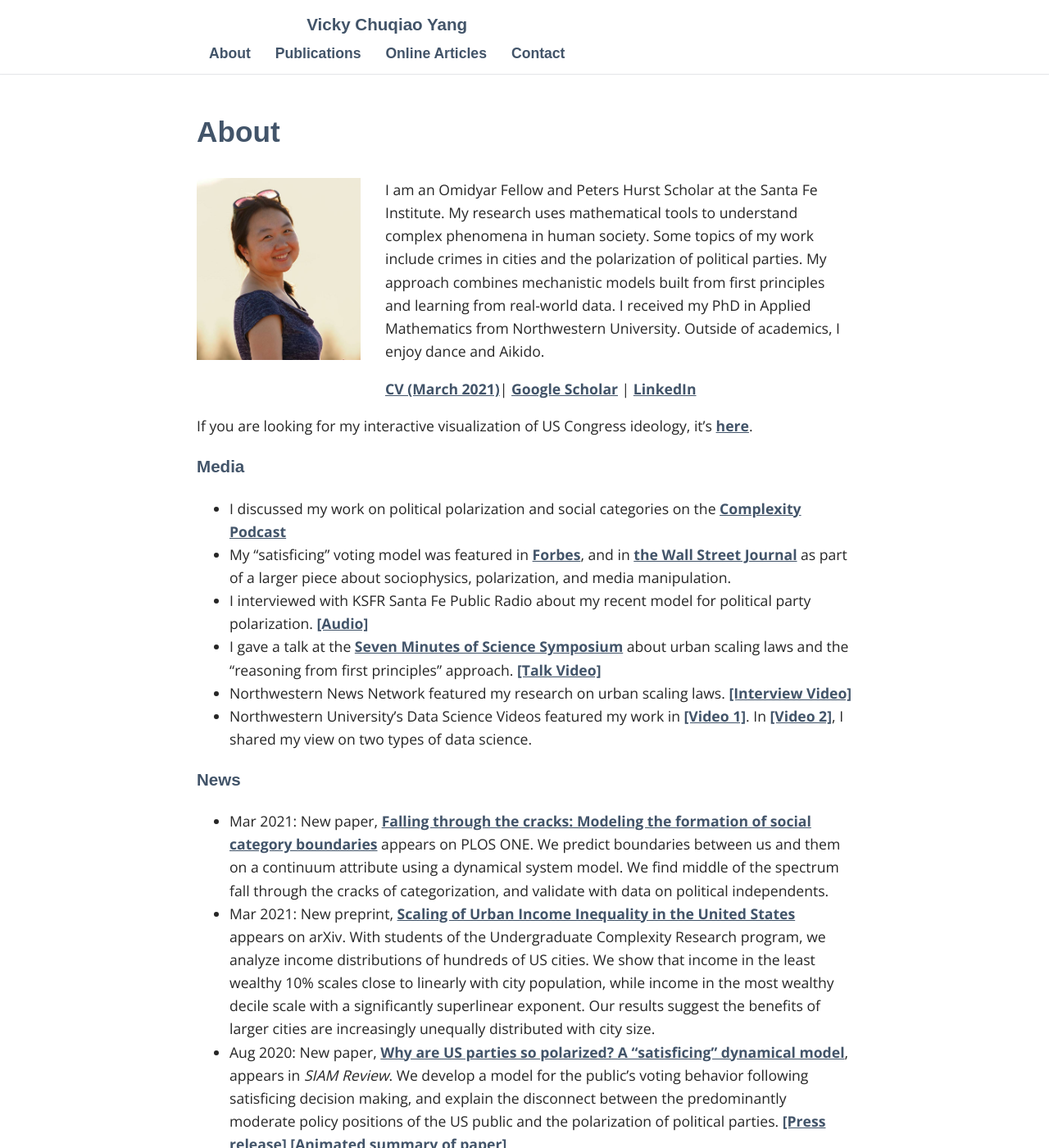
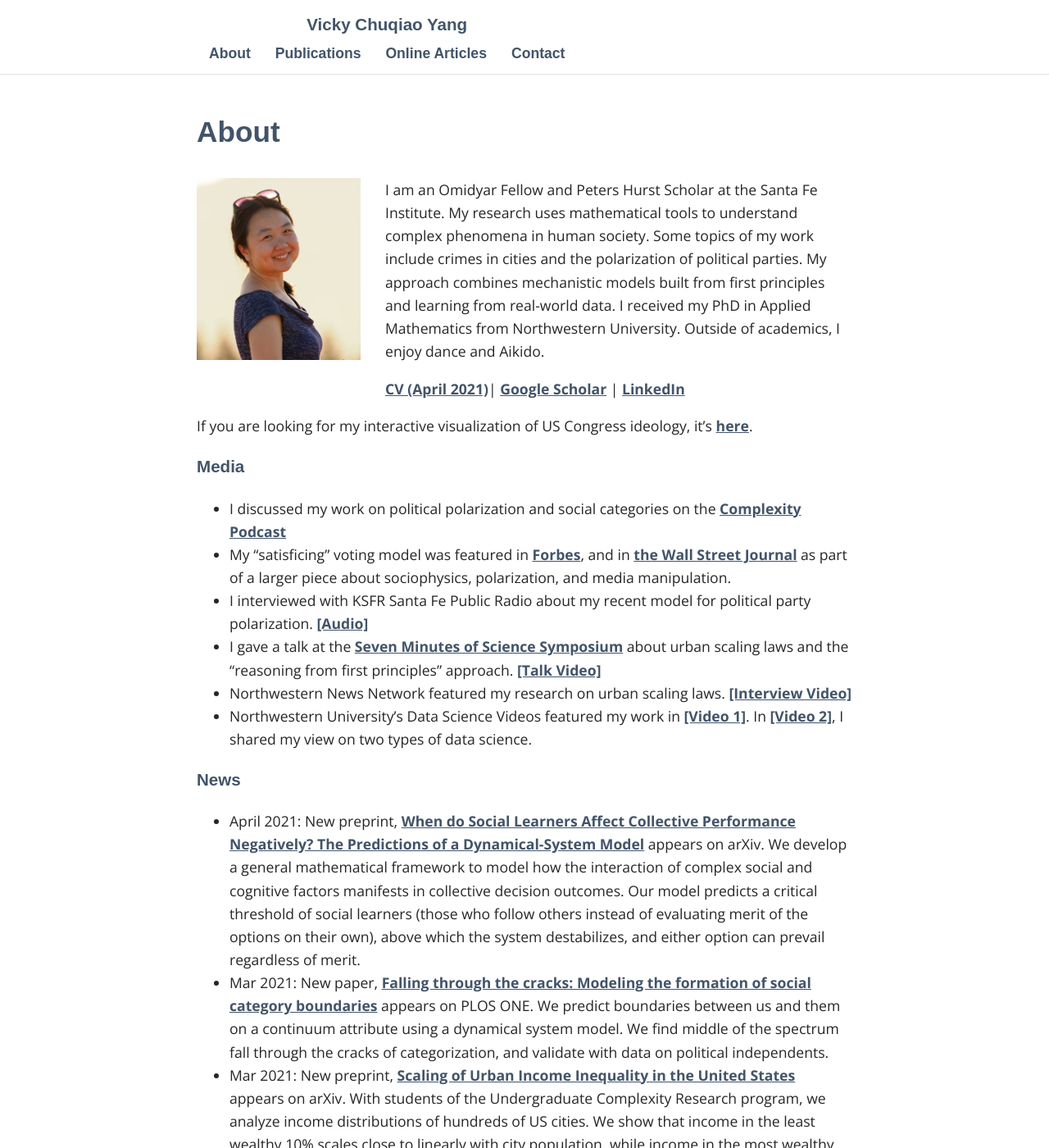
Before and after one commit to vc-yang/vc-yang.github.io, a Jekyll site: the page built from index.md, in a window 1280 px wide and 1400 px high. Shown: the whole window at 82% size. Built offline with Jekyll 4.4.1, drawn with Linux system fonts in a browser that asks for light colours; some web fonts are replaced.

Commit message:
Add collective decision preprint

```diff
--- a/index.md
+++ b/index.md
@@ -6,7 +6,7 @@ title: About
 <img style="float: left; margin: 0px 30px 30px 0px;" src="../files/vcyang_photo_1708.jpg" width = "200"/>
 I am an Omidyar Fellow and Peters Hurst Scholar at the Santa Fe Institute. My research uses mathematical tools to understand complex phenomena in human society. Some topics of my work include crimes in cities and the polarization of political parties. My approach combines mechanistic models built from first principles and learning from real-world data. I received my PhD in Applied Mathematics from Northwestern University. Outside of academics, I enjoy dance and Aikido.
 
-[CV (March 2021)](../files/CV_Yang_2021_03.pdf)&#124; [Google Scholar](https://scholar.google.com/citations?user=-dMTyjIAAAAJ&hl=en) &#124; [LinkedIn](https://www.linkedin.com/in/vcyang)
+[CV (April 2021)](../files/CV_Yang_2020_04.pdf)&#124; [Google Scholar](https://scholar.google.com/citations?user=-dMTyjIAAAAJ&hl=en) &#124; [LinkedIn](https://www.linkedin.com/in/vcyang)
 
 
 If you are looking for my interactive visualization of US Congress ideology, it's [here](http://www.vcyang.com/vis_congress/).
@@ -22,6 +22,7 @@ If you are looking for my interactive visualization of US Congress ideology, it'
 
 
 ### News
+* April 2021: New preprint, [When do Social Learners Affect Collective Performance Negatively? The Predictions of a Dynamical-System Model](http://arxiv.org/abs/2104.00770) appears on arXiv. We develop a general mathematical framework to model how the interaction of complex social and cognitive factors manifests in collective decision outcomes. Our model predicts a critical threshold of social learners (those who follow others instead of evaluating merit of the options on their own), above which the system destabilizes, and either option can prevail regardless of merit.
 * Mar 2021: New paper, [Falling through the cracks: Modeling the formation of social category boundaries](https://journals.plos.org/plosone/article?id=10.1371/journal.pone.0247562) appears on PLOS ONE. We predict boundaries between us and them on a continuum attribute using a dynamical system model. We find middle of the spectrum fall through the cracks of categorization, and validate with data on political independents.
 * Mar 2021: New preprint, [Scaling of Urban Income Inequality in the United States](https://arxiv.org/abs/2102.13150) appears on arXiv. With students of the Undergraduate Complexity Research program, we analyze income distributions of hundreds of US cities. We show that income in the least wealthy 10% scales close to linearly with city population, while income in the most wealthy decile scale with a significantly superlinear exponent. Our results suggest the benefits of larger cities are increasingly unequally distributed with city size.
  * Aug 2020: New paper, [Why are US parties so polarized? A "satisficing" dynamical model](https://epubs.siam.org/doi/ref/10.1137/19M1254246), appears in *SIAM Review*. We develop a model for the public's voting behavior following satisficing decision making, and explain the disconnect between the predominantly moderate policy positions of the US public and the polarization of political parties. [[Press release]](https://santafe.edu/news-center/news/new-model-shows-how-voting-behavior-can-drive-political-parties-apart) [[Animated summary of paper]](https://youtu.be/0a-jALVP1bs)
```
